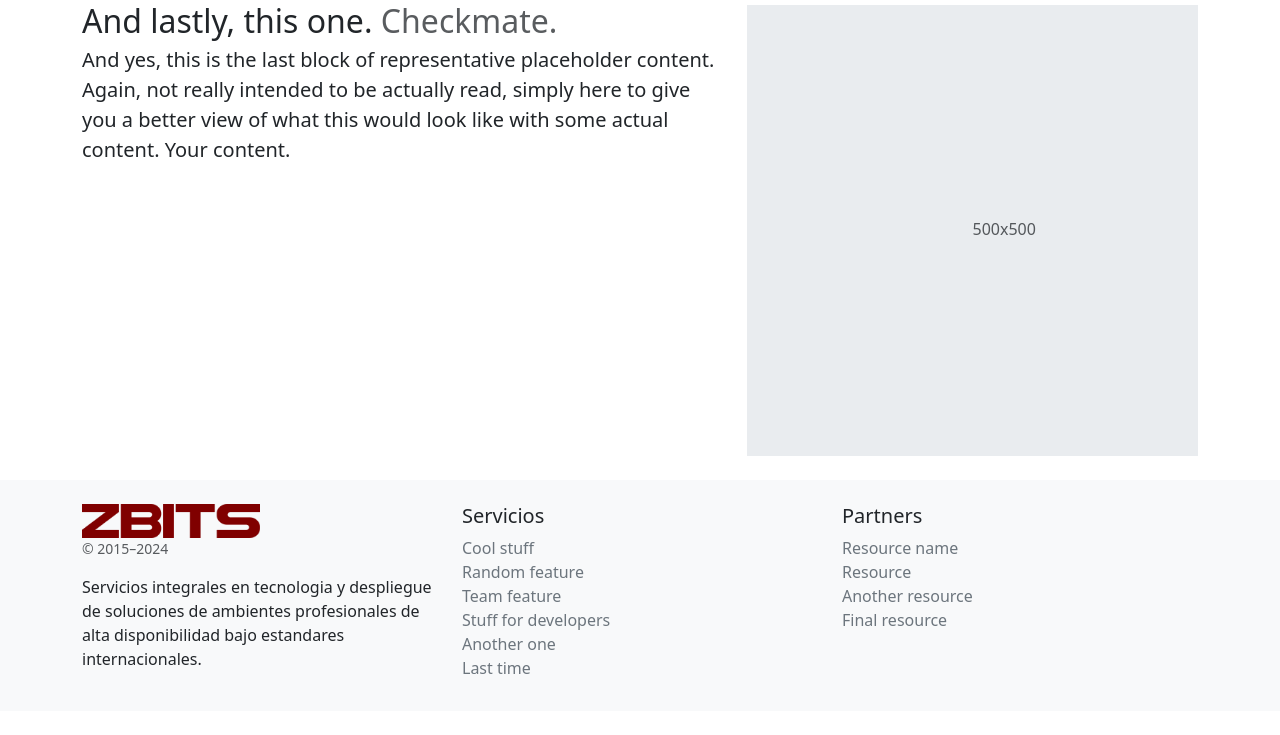
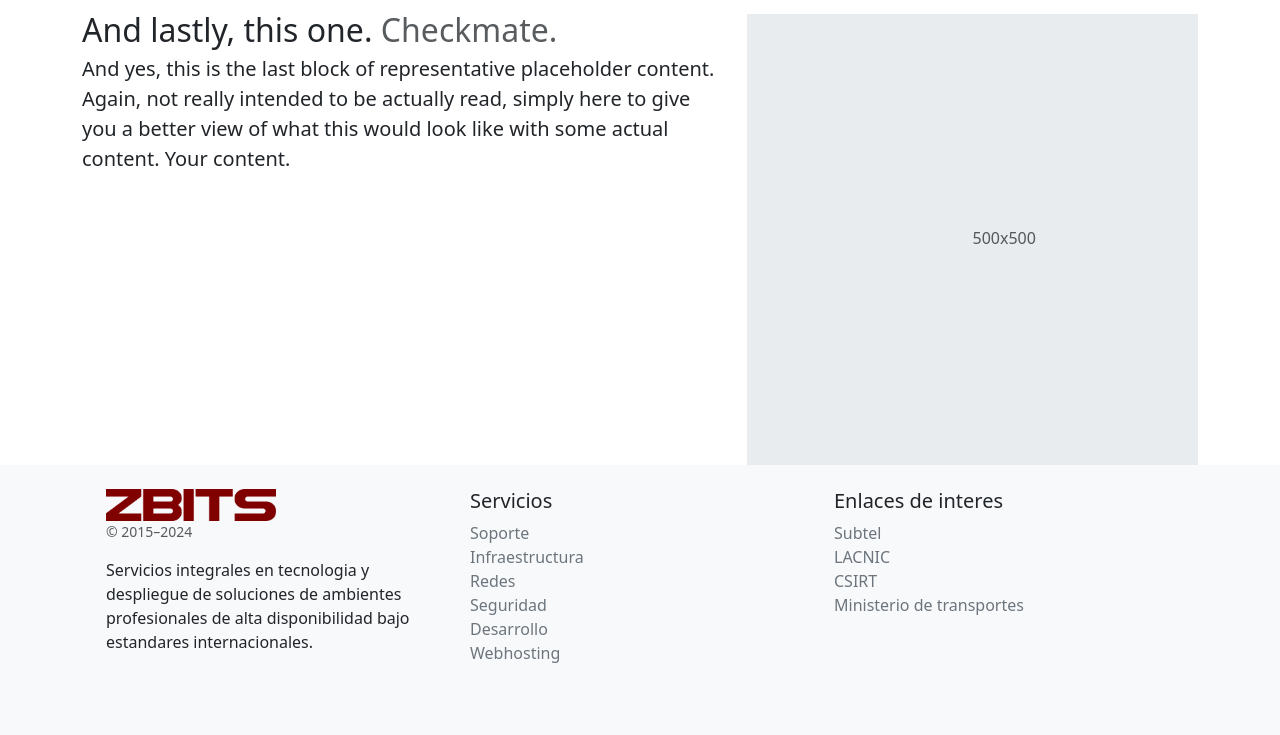
Before and after one commit to Meichon/meichon.github.io, a PHP site: page /inicio.html in a window 1280 px wide. Shown: the part 2011-2746 px from the top of the page. After the commit the page ends 2674 px from the top, so only its background shows below. Run offline with PHP 8.4, Linux system fonts and the light colour scheme.

Commit message:
actualizacion footer navbar y hero

```diff
--- a/pages/css/style.css
+++ b/pages/css/style.css
@@ -31,5 +31,7 @@
   position: absolute;
 }
 
-
+#pie {
+margin-bottom: 0px;
+z-index:0px;
 }
--- a/pages/inicio.html
+++ b/pages/inicio.html
@@ -12,6 +12,7 @@
 
   <body>
     <!--menu-->
+
     <nav class="navbar navbar-expand-lg bg-body-tertiary">
       <div class="container-fluid">
         <a class="navbar-brand p-2" href="inicio.html"><img src="img/red250x47logo.png" style="width:60%;"></a>
@@ -19,7 +20,7 @@
           <span class="navbar-toggler-icon"></span>
         </button>
         <div class="collapse navbar-collapse" id="navbarNavDropdown">
-          <ul class="navbar-nav ms-auto">
+          <ul class="navbar-nav ms-auto text-center m-2">
             <li class="nav-item">
               <a class="nav-link active" aria-current="page" href="inicio.html">INICIO</a>
             </li>
@@ -51,6 +52,7 @@
         </div>
       </div>
     </nav>
+
       <!--fin menu-->
      <!-------------------------------------->
      <!--    || <div class="b-example-divider"></div> -->
@@ -62,9 +64,9 @@
           <div id="particles-js"></div>
           <div class="text-secondary px-4 py-5 text-center">
             <div class="py-5">
-              <h1 class="display-5 fw-bold text-white">Servicios </h1>
+              <h1 class="display-5 fw-bold text-white">Consultorias y Servicios </h1>
               <div class="col-lg-6 mx-auto">
-                <p class="fs-5 mb-4">Quickly design and customize responsive mobile-first sites with Bootstrap, the world’s most popular front-end open source toolkit, featuring Sass variables and mixins, responsive grid system, extensive prebuilt components, and powerful JavaScript plugins.</p>
+                <p class="fs-4 mb-4">Entregamos valor siendo partners en el desarrollo de tu negocio con soluciones a medida en Cibeseguridad, Webhosting, consultorias en infraestructura Cloud y Onpremises y redes y mas.. </p>
                 <div class="d-grid gap-2 d-sm-flex justify-content-sm-center">
                   <button type="button" class="btn btn-outline-danger btn-lg px-4 me-sm-3 fw-bold">Contactanos</button>
 
@@ -146,11 +148,11 @@
     </div><!-- /.container -->
      <!--footer-->
 
-    <div class="bg-body-tertiary"id="#pie">
-      <footer class="container my-4">
-        <div class="row pt-4">
+    <div class="bg-body-tertiary"id="pie">
+      <footer class="container">
+        <div class="row p-4">
          <div class="col-12 col-md">
-           <img src="../img/red250x47logo.png" style="width:50%" alt="logo">
+           <img src="img/red250x47logo.png" style="width:50%" alt="logo">
            <small class="d-block mb-3 text-body-secondary">&copy; 2015–2024</small>
            <p class="text-wrap">Servicios integrales en tecnologia y despliegue de soluciones de ambientes profesionales de alta disponibilidad bajo estandares internacionales.</p>
          <br>
@@ -158,23 +160,24 @@
          <div class="col-6 col-md">
            <h5>Servicios</h5>
            <ul class="list-unstyled text-small">
-             <li><a class="link-secondary text-decoration-none" href="#">Cool stuff</a></li>
-             <li><a class="link-secondary text-decoration-none" href="#">Random feature</a></li>
-             <li><a class="link-secondary text-decoration-none" href="#">Team feature</a></li>
-             <li><a class="link-secondary text-decoration-none" href="#">Stuff for developers</a></li>
-             <li><a class="link-secondary text-decoration-none" href="#">Another one</a></li>
-             <li><a class="link-secondary text-decoration-none" href="#">Last time</a></li>
+             <li><a class="link-secondary text-decoration-none" href="#">Soporte</a></li>
+             <li><a class="link-secondary text-decoration-none" href="#">Infraestructura</a></li>
+             <li><a class="link-secondary text-decoration-none" href="#">Redes</a></li>
+             <li><a class="link-secondary text-decoration-none" href="#">Seguridad</a></li>
+             <li><a class="link-secondary text-decoration-none" href="#">Desarrollo</a></li>
+             <li><a class="link-secondary text-decoration-none" href="#">Webhosting</a></li>
            </ul>
          </div>
          <div class="col-6 col-md">
-           <h5>Partners</h5>
+           <h5>Enlaces de interes</h5>
            <ul class="list-unstyled text-small">
-             <li><a class="link-secondary text-decoration-none" href="#">Resource name</a></li>
-             <li><a class="link-secondary text-decoration-none" href="#">Resource</a></li>
-             <li><a class="link-secondary text-decoration-none" href="#">Another resource</a></li>
-             <li><a class="link-secondary text-decoration-none" href="#">Final resource</a></li>
+             <li><a class="link-secondary text-decoration-none" href="#">Subtel</a></li>
+             <li><a class="link-secondary text-decoration-none" href="#">LACNIC</a></li>
+             <li><a class="link-secondary text-decoration-none" href="#">CSIRT</a></li>
+             <li><a class="link-secondary text-decoration-none" href="#">Ministerio de transportes</a></li>
            </ul>
          </div>
+
 
      </footer>
     </div>
```
